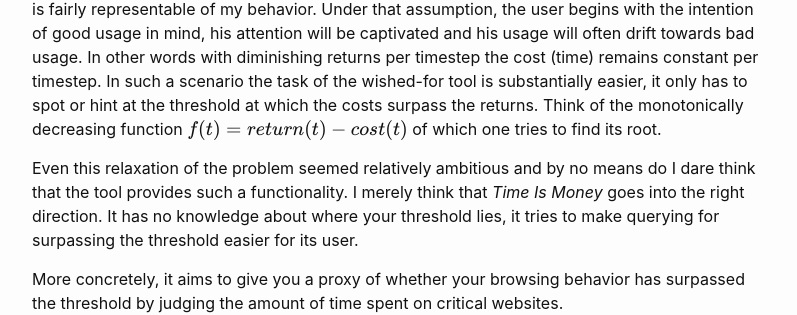
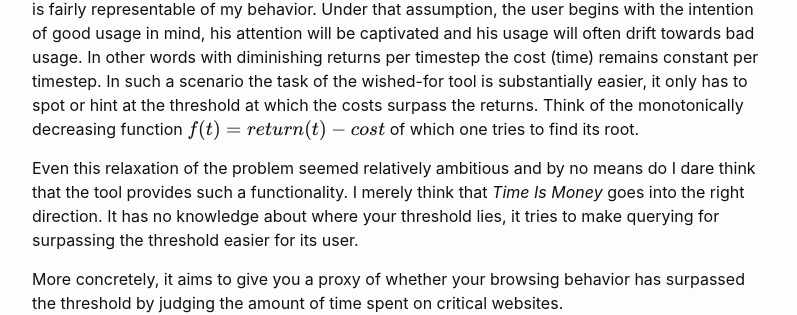
Before and after one commit to kklein/kklein.github.io, a Jekyll site: the page built from _posts/2018-07-29-tim.markdown, in a window 1280 px wide and 900 px high, scrolled down 797 px. Shown: the part 144-459 px from the top of the window, without its empty margins (238-1035 px from the left). Built offline with Jekyll 4.4.1, drawn with Linux system fonts in a browser that asks for light colours; formulas are drawn with MathJax 3.

Commit message:
Fix typo.

```diff
--- a/_posts/2018-07-29-tim.markdown
+++ b/_posts/2018-07-29-tim.markdown
@@ -20,7 +20,7 @@ On the one hand, one could analyze technology based on those criteria and conseq
 Ideally, one would use the technology and very frequently, consciously reevaluate its consequences and adapt one's usage accordingly. This burden of numerous reflection and decision making, multiplied by the great amount of features we use on a daily basis seems overwhelming and unbearable to me. What I would want, is a tool that takes away some of the reflection and evaluation. It should take on the role of a beacon warning me from a likely transition from net positive to net negative consequences. Now this seems like a really ambitious expectation to me!
 
 Let's say 'good usage' of product P is a fashion of using it  that one would label _desirable_ when _consciously_ meditating on it. 'Bad usage is' otherwise.
-In general, good and bad usage are interwoven on the temporal axis, i.e. that good and bad usage can following each other in whatever possibility. I will make the simplifying assumption that one starts using P with the intention of good usage in mind. This will not hold for everything and everyone but I found that it is fairly representable of my behavior. Under that assumption, the user begins with the intention of good usage in mind, his attention will be captivated and his usage will often drift towards bad usage. In other words with diminishing returns per timestep the cost (time) remains constant per timestep. In such a scenario the task of the wished-for tool is substantially easier, it only has to spot or hint at the threshold at which the costs surpass the returns. Think of the monotonically decreasing function \\(f(t) = return(t) - cost(t)\\) of which one tries to find its root.
+In general, good and bad usage are interwoven on the temporal axis, i.e. that good and bad usage can following each other in whatever possibility. I will make the simplifying assumption that one starts using P with the intention of good usage in mind. This will not hold for everything and everyone but I found that it is fairly representable of my behavior. Under that assumption, the user begins with the intention of good usage in mind, his attention will be captivated and his usage will often drift towards bad usage. In other words with diminishing returns per timestep the cost (time) remains constant per timestep. In such a scenario the task of the wished-for tool is substantially easier, it only has to spot or hint at the threshold at which the costs surpass the returns. Think of the monotonically decreasing function \\(f(t) = return(t) - cost\\) of which one tries to find its root.
 
 Even this relaxation of the problem seemed relatively ambitious and by no means do I dare think that the tool provides such a functionality. I merely think that _Time Is Money_ goes into the right direction. It has no knowledge about where your threshold lies, it tries to make querying for surpassing the threshold easier for its user.
 
```
